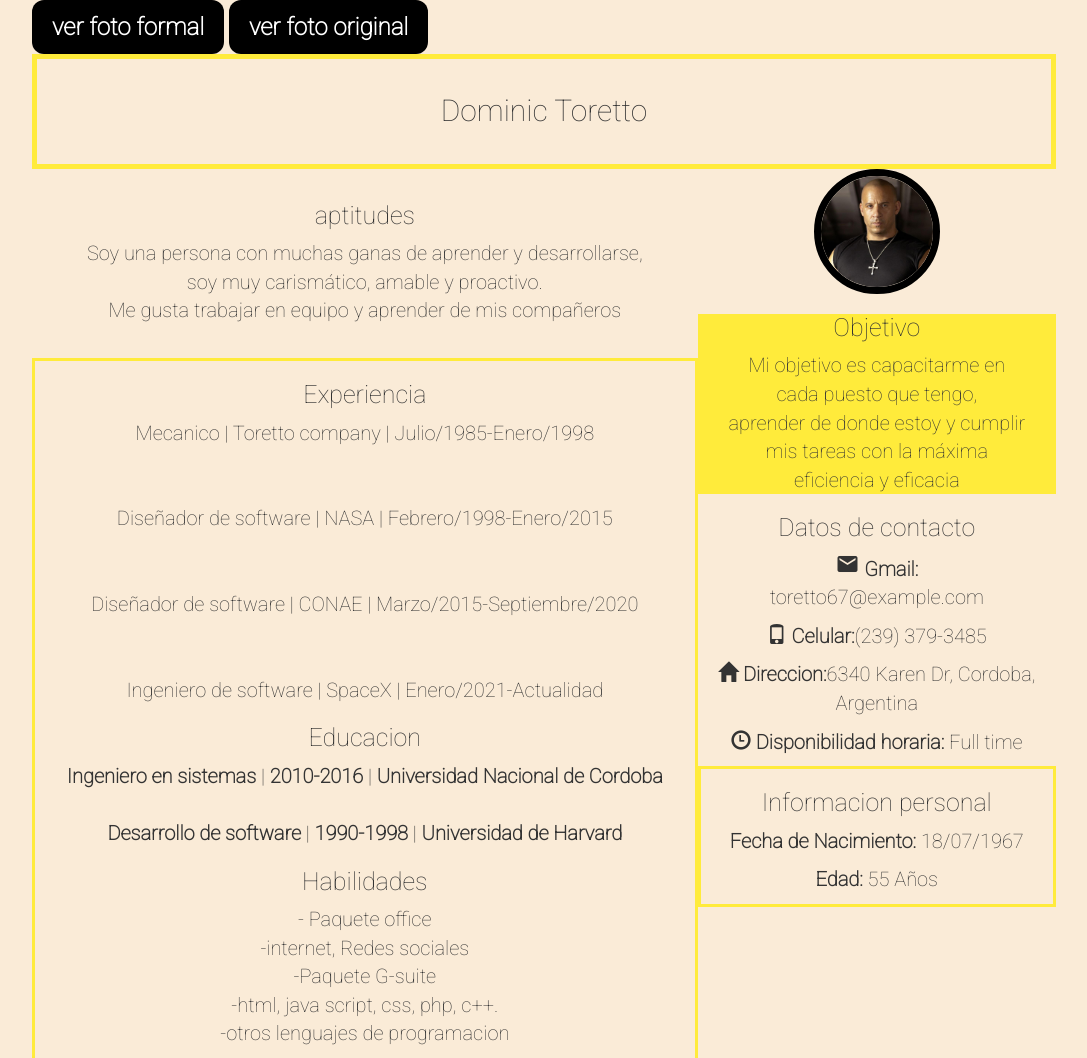
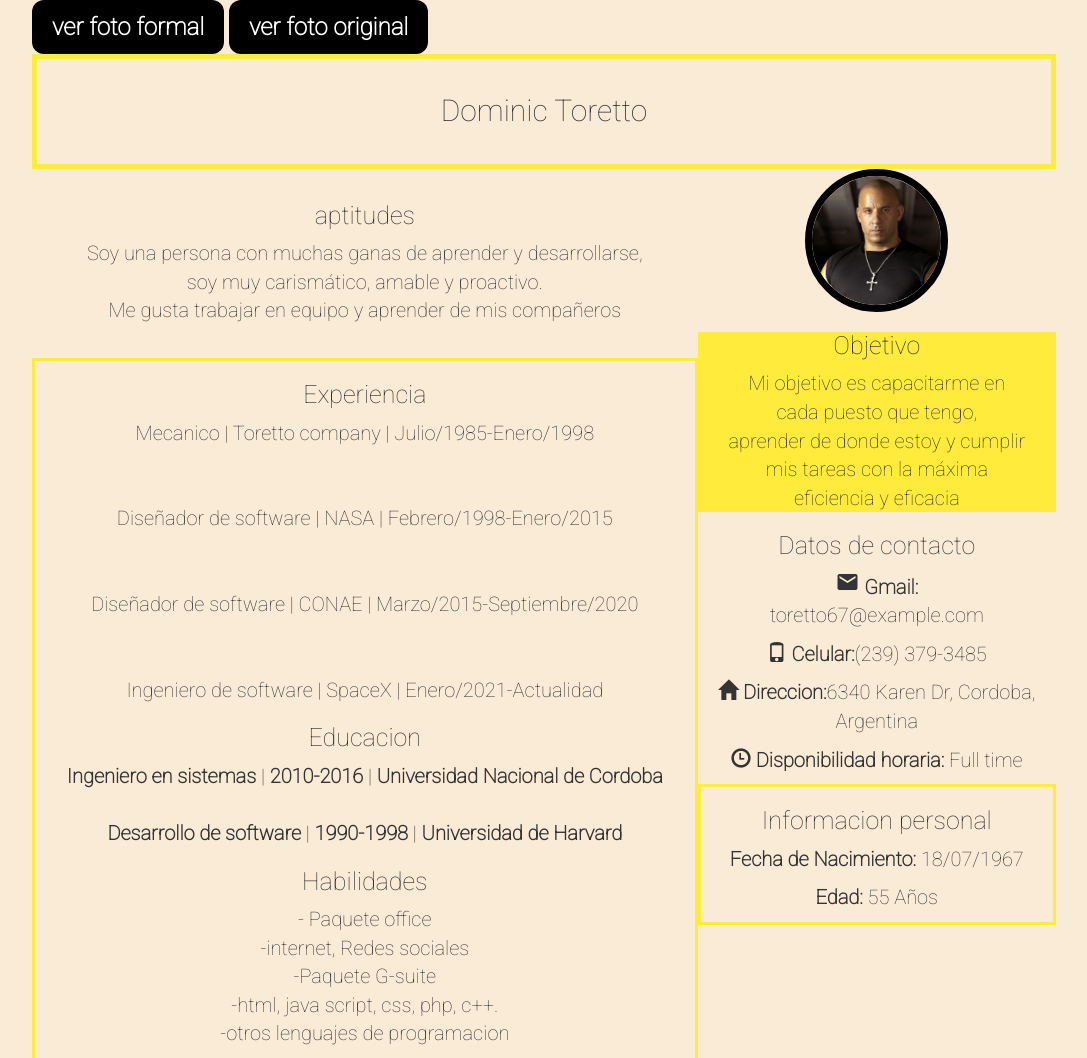
Before and after one commit to Gonzalo2101/Gonzalo2101.github.io, a plain HTML site: page index.html in a window 1280 px wide. Shown: the top 1058 px of the page, without its empty margins (96-1183 px from the left). Drawn offline with nearby package versions, Linux system fonts and the light colour scheme; files whose address does not match are found by name.

Commit message:
Ajustando tamaño de la foto

```diff
--- a/css/estilos.css
+++ b/css/estilos.css
@@ -39,7 +39,7 @@ article{
   position: relative;
 }
 #Foto{
-  max-width: 35%;
+  max-width: 40%;
   max-height: auto;
   border-radius: 50%;
   border:7px solid #000000;
```
